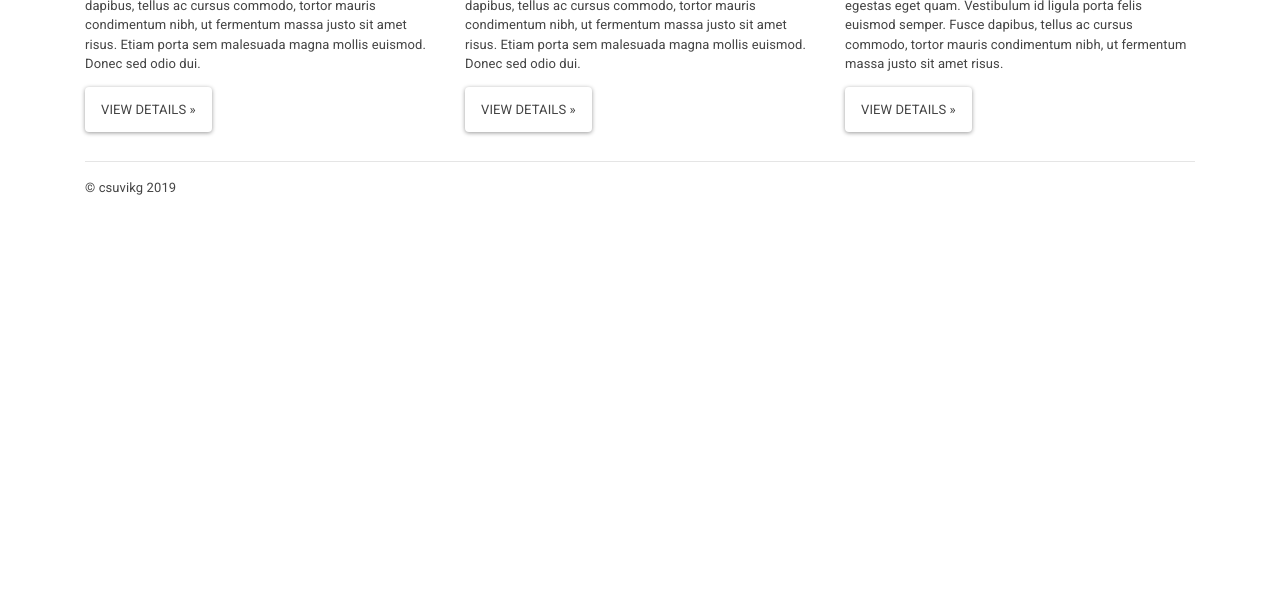
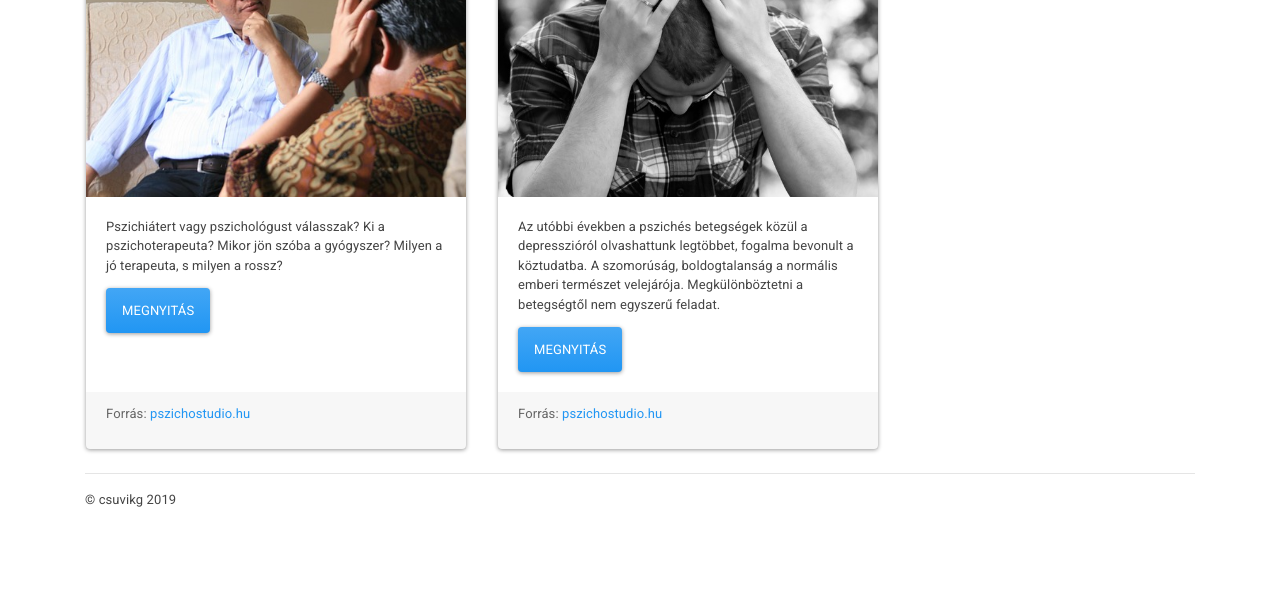
Before and after one commit to csuvikg/web-bead2, a plain HTML site: page public/infobase.html in a window 1280 px wide. Shown: the part 191-800 px from the top of the page. Drawn offline with nearby package versions, Linux system fonts and the light colour scheme; some packages are replaced by stand-ins of ours.

Commit message:
Update infobase

```diff
--- a/public/css/main.css
+++ b/public/css/main.css
@@ -12,3 +12,10 @@
         overflow: auto;
     }
 }
+
+.card-image {
+    height: 200px;
+    width: 100%;
+    display: block;
+    object-fit: cover;
+}
--- a/public/infobase.html
+++ b/public/infobase.html
@@ -2,7 +2,7 @@
 <html lang="hu">
 <head>
     <meta charset="utf-8">
-    <title>Pszi-Infó | Főoldal</title>
+    <title>Pszi-Infó | Infóbázis</title>
     <meta name="description" content="Állami finanszírozású pszichiátriai és klinikai pszichológiai ellátások keresője">
     <meta name="viewport" content="width=device-width, initial-scale=1">
     <link rel="apple-touch-icon" sizes="180x180" href="apple-touch-icon.png">
@@ -14,15 +14,14 @@
     <meta name="theme-color" content="#ffffff">
     <link rel="apple-touch-icon" href="apple-touch-icon.png">
     <link rel="stylesheet" href="css/bootstrap.min.css">
+    <link rel="stylesheet" href="css/main.css">
     <link rel="stylesheet" href="https://use.fontawesome.com/releases/v5.8.1/css/all.css"
           integrity="sha384-50oBUHEmvpQ+1lW4y57PTFmhCaXp0ML5d60M1M7uH2+nqUivzIebhndOJK28anvf" crossorigin="anonymous">
-    <link rel="stylesheet" href="css/main.css">
     <script async src="https://www.googletagmanager.com/gtag/js?id=UA-139229769-2"></script>
     <script src="js/init-analytics.js"></script>
-
 </head>
 <body>
-<nav class="navbar navbar-expand-lg navbar-dark bg-primary">
+<nav class="navbar navbar-expand-sm navbar-dark bg-primary" id="navbar">
     <div class="navbar-brand fas fa-heartbeat pl-3"></div>
     <button class="navbar-toggler collapsed" type="button" data-toggle="collapse" data-target="#topNavbar"
             aria-controls="topNavbar" aria-expanded="false" aria-label="Navigációs sáv nyitása-csukása">
@@ -43,42 +42,48 @@
     </div>
 </nav>
 <div class="container pt-5">
-    <!-- Example row of columns -->
     <div class="row">
-        <div class="col-md-4">
-            <h2>Heading</h2>
-            <p>Donec id elit non mi porta gravida at eget metus. Fusce dapibus, tellus ac cursus commodo, tortor mauris
-                condimentum nibh, ut fermentum massa justo sit amet risus. Etiam porta sem malesuada magna mollis
-                euismod. Donec sed odio dui. </p>
-            <p><a class="btn btn-default" href="#" role="button">View details &raquo;</a></p>
+        <div class="card col-md-4 p-0 mx-3 my-2">
+            <h3 class="card-header">Hogyan válasszunk terapeutát?</h3>
+            <img class="card-image" src="img/client-therapist.jpg" alt="Kliens és terapeuta egyéni ülésen">
+            <div class="card-body">
+                <p class="card-text">Pszichiátert vagy pszichológust válasszak? Ki a pszichoterapeuta? Mikor jön szóba a
+                    gyógyszer? Milyen a jó terapeuta, s milyen a rossz?</p>
+                <a href="article1.xhtml" class="card-link btn btn-primary">Megnyitás</a>
+            </div>
+            <div class="card-footer text-muted">
+                <p>Forrás:
+                    <span><a href="http://www.pszichostudio.hu/hogyan.php" rel="noopener noreferrer"
+                             target="_blank">pszichostudio.hu</a></span>
+                </p>
+            </div>
         </div>
-        <div class="col-md-4">
-            <h2>Heading</h2>
-            <p>Donec id elit non mi porta gravida at eget metus. Fusce dapibus, tellus ac cursus commodo, tortor mauris
-                condimentum nibh, ut fermentum massa justo sit amet risus. Etiam porta sem malesuada magna mollis
-                euismod. Donec sed odio dui. </p>
-            <p><a class="btn btn-default" href="#" role="button">View details &raquo;</a></p>
-        </div>
-        <div class="col-md-4">
-            <h2>Heading</h2>
-            <p>Donec sed odio dui. Cras justo odio, dapibus ac facilisis in, egestas eget quam. Vestibulum id ligula
-                porta felis euismod semper. Fusce dapibus, tellus ac cursus commodo, tortor mauris condimentum nibh, ut
-                fermentum massa justo sit amet risus.</p>
-            <p><a class="btn btn-default" href="#" role="button">View details &raquo;</a></p>
+        <div class="card col-md-4 p-0 mx-3 my-2">
+            <h3 class="card-header">Az ezerarcú depresszió</h3>
+            <img class="card-image" src="img/despair-small.jpg" alt="Kliens és terapeuta egyéni ülésen">
+            <div class="card-body">
+                <p class="card-text">Az utóbbi években a pszichés betegségek közül a depresszióról olvashattunk
+                    legtöbbet, fogalma bevonult a köztudatba. A szomorúság, boldogtalanság a normális emberi természet
+                    velejárója. Megkülönböztetni a betegségtől nem egyszerű feladat.</p>
+                <a href="article2.html" class="card-link btn btn-primary">Megnyitás</a>
+            </div>
+            <div class="card-footer text-muted">
+                <p>Forrás:
+                    <span><a href="http://www.pszichostudio.hu/depresszio.php" rel="noopener noreferrer"
+                             target="_blank">pszichostudio.hu</a></span>
+                </p>
+            </div>
         </div>
     </div>
     <footer>
         <hr>
         <p>&copy; csuvikg 2019</p>
     </footer>
-</div> <!-- /container -->
+</div>
 <script src="https://www.gstatic.com/firebasejs/5.10.1/firebase-app.js"></script>
 <script src="js/init-firebase.js"></script>
 <script src="//ajax.googleapis.com/ajax/libs/jquery/3.3.1/jquery.min.js"></script>
 <script>window.jQuery || document.write('<script src="js/vendor/jquery-3.3.1.min.js"><\/script>')</script>
 <script src="js/vendor/bootstrap.min.js"></script>
-<script src="js/main.js"></script>
-<script async defer
-        src="https://maps.googleapis.com/maps/api/js?key=AIzaSyCWIkx73ua2NHrNFo7xRMsPjwYtoaBYLro&callback=initMap"></script>
 </body>
 </html>
--- a/public/js/main.js
+++ b/public/js/index.js
@@ -6,7 +6,26 @@ function loadResultsFromData(data) {
 
     for (let [index, item] of data.entries()) {
         container.innerHTML += `<div class="card mb-1">
-  <h5 class="card-header" style="cursor: pointer" id="resultHeader${index}" data-toggle="collapse" data-target="#result${index}" aria-expanded="false" aria-controls="result${index}">
+  <h5 class="card-header"
+   style="cursor: pointer" id="resultHeader${index}"
+   data-toggle="collapse"
+   data-target="#result${index}"
+   aria-expanded="false"
+   aria-controls="result${index}"
+   onclick="if (window.map && window.geocoder) {
+            geocoder.geocode({
+                'address': '${item.city}, ${item.address}, Magyarország'
+            }, (results, status) => {
+                if (status === 'OK') {
+                    const position = results[0].geometry.location;
+                    const map = window.map;
+                    map.setCenter(position);
+                    const marker = new google.maps.Marker({position, map});
+                } else {
+                    console.log('Geocode was not successful for the following reason: ' + status);
+                }
+            });
+        }">
     ${item.name} (${item.city})
   </h5>
   <div id="result${index}" class="collapse" aria-labelledby="resultHeader${index}" data-parent="#results">
@@ -71,6 +90,8 @@ function handleCityChange(city) {
             }
         });
     }
+
+    $('#resultsSection').collapse('show');
 }
 
 $('#citySelector').change(function () {
```
Also changed, not shown: public/index.html (+1 -1 lines), public/article2.html (added), public/fonts/glyphicons-halflings-regular.ttf (deleted), public/fonts/glyphicons-halflings-regular.woff (deleted), public/img/client-therapist.jpg (added), public/img/despair-small.jpg (added), 3 other files.
